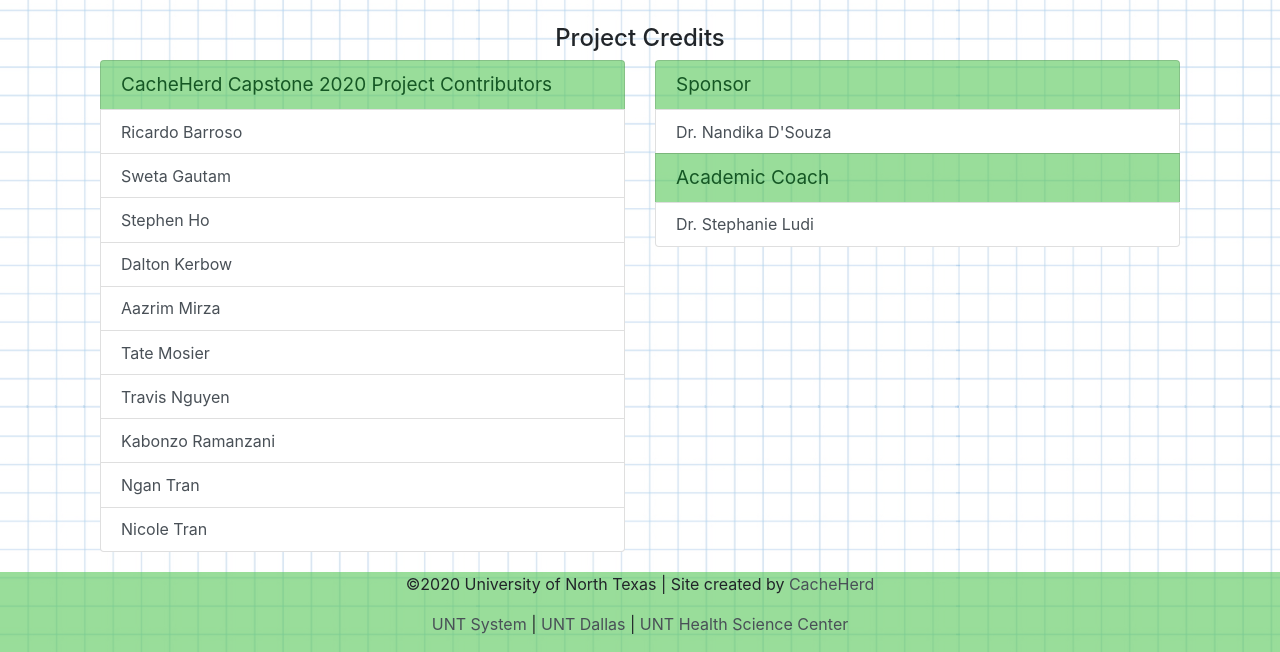
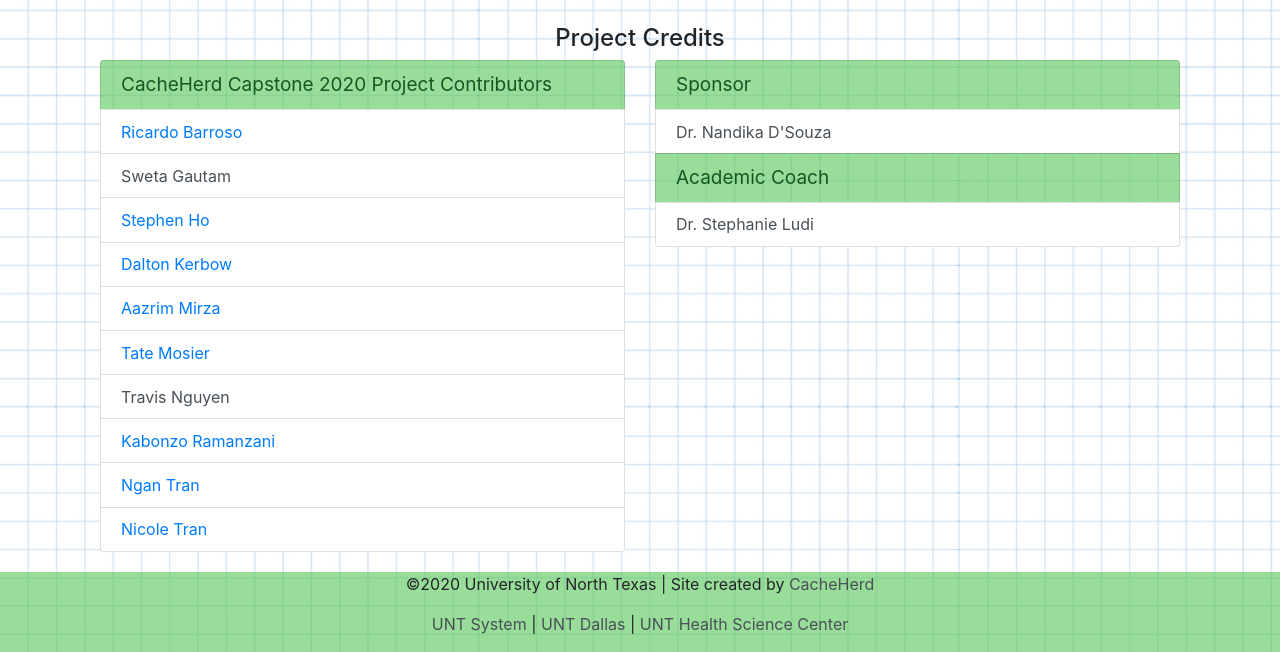
Before and after one commit to CSCE-4901-Capstone-Group-CacheMoney/College-of-Engineering-Degree-Plan-App, a Django app: page /credits/ in a window 1280 px wide. Shown: the part 216-868 px from the top of the page. Run offline with Django 3.2, Linux system fonts and the light colour scheme; some libraries are stand-ins or nearby versions.

Commit message:
Added linkedin profiles

```diff
--- a/src/templates/credits.html
+++ b/src/templates/credits.html
@@ -11,16 +11,16 @@
     <div class="col-md-6">
       <div>
        <li class="list-group-item list-group-item-success" style="font-size: 19px; background-color:rgba(85,198,87,.6);" >CacheHerd Capstone 2020 Project Contributors</li>
-        <p class="list-group-item list-group-item-action">Ricardo Barroso</p>
+        <p class="list-group-item list-group-item-action"><a href="https://www.linkedin.com/in/ricardo-barroso-838a27172/" target="_blank">Ricardo Barroso</a></p>
         <p class="list-group-item list-group-item-action">Sweta Gautam</p>
-        <p class="list-group-item list-group-item-action">Stephen Ho</p>
-        <p class="list-group-item list-group-item-action">Dalton Kerbow</p>
-        <p class="list-group-item list-group-item-action">Aazrim Mirza</p>
-        <p class="list-group-item list-group-item-action">Tate Mosier</p>
+        <p class="list-group-item list-group-item-action"><a href="https://www.linkedin.com/in/stephen-ho-a31766112/" target="_blank">Stephen Ho</a></p>
+        <p class="list-group-item list-group-item-action"><a href="https://www.linkedin.com/in/dalton-kerbow-70b240197/" target="_blank">Dalton Kerbow</a></p>
+        <p class="list-group-item list-group-item-action"><a href="https://www.linkedin.com/in/aazrimmirza/" target="_blank">Aazrim Mirza</a></p>
+        <p class="list-group-item list-group-item-action"><a href="https://www.linkedin.com/in/tate-mosier/" target="_blank">Tate Mosier</a></p>
         <p class="list-group-item list-group-item-action">Travis Nguyen</p>
-        <p class="list-group-item list-group-item-action">Kabonzo Ramanzani</p>
-        <p class="list-group-item list-group-item-action">Ngan Tran</p>
-        <p class="list-group-item list-group-item-action">Nicole Tran</p>
+        <p class="list-group-item list-group-item-action"><a href="https://www.linkedin.com/in/kabonzo-ramazani-59547818/" target="_blank">Kabonzo Ramanzani</a></p>
+        <p class="list-group-item list-group-item-action"><a href="https://www.linkedin.com/in/ngan-tran-307a33112/" target="_blank">Ngan Tran</a></p>
+        <p class="list-group-item list-group-item-action"><a href="https://www.linkedin.com/in/nicole-t-90629a74/" target="_blank">Nicole Tran</a></p>
       </div>
     </div>
     <div class="col-md-6">
```
